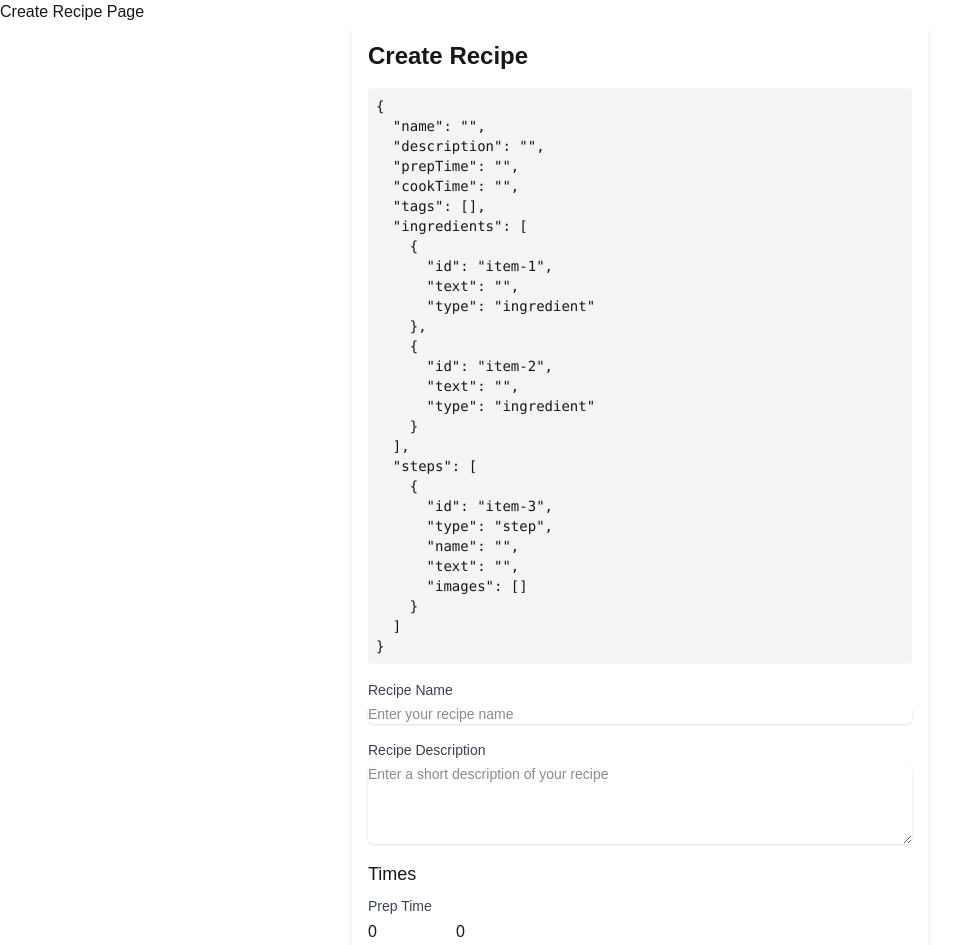
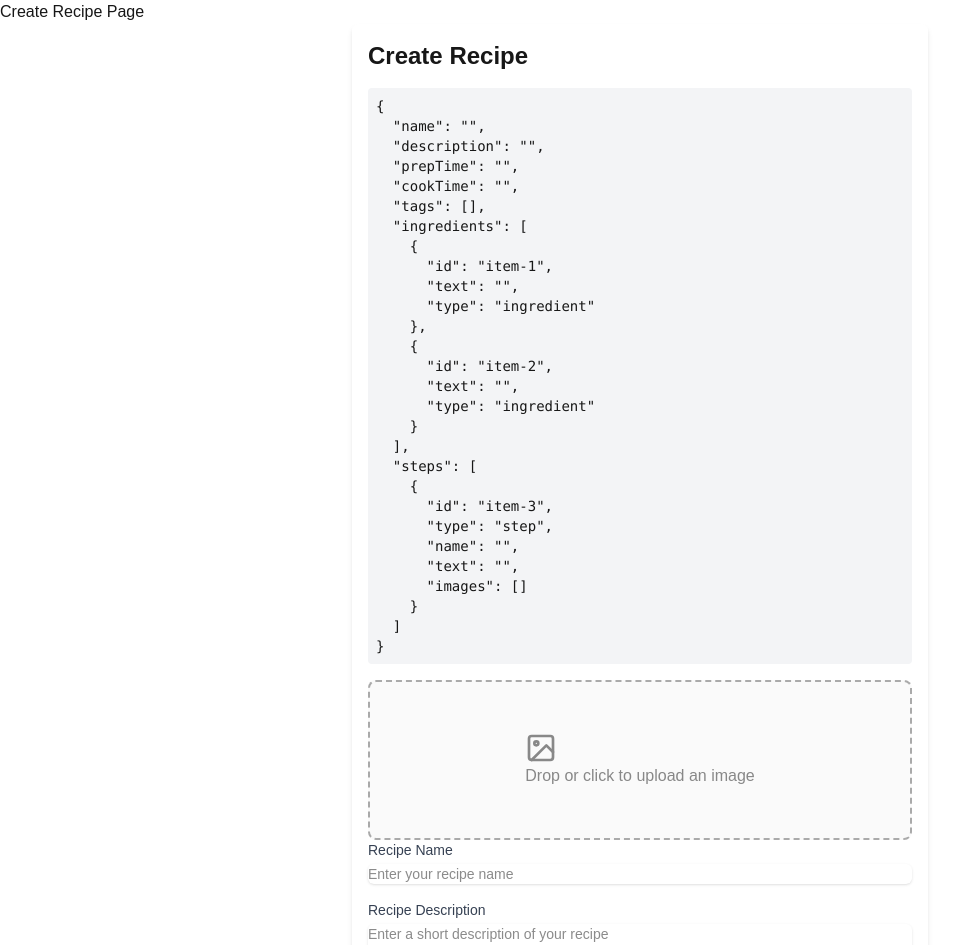
Before and after one commit to roganhope/sehreats2, a Next.js app: page /createrecipe in a window 1280 px wide. Shown: the top 945 px of the page, without its empty margins (0-975 px from the left). Built offline with nearby package versions, Linux system fonts and the light colour scheme.

Commit message:
added three crop for main image with no funcitonality

```diff
--- a/package.json
+++ b/package.json
@@ -15,6 +15,7 @@
     "next": "15.5.3",
     "react": "19.1.0",
     "react-dom": "19.1.0",
+    "react-easy-crop": "^5.5.1",
     "react-icons": "^5.5.0",
     "zustand": "^5.0.8"
   },
--- a/src/components/create_recipe/CreateRecipeContainer.jsx
+++ b/src/components/create_recipe/CreateRecipeContainer.jsx
@@ -6,7 +6,7 @@ import RecipeDescription from "./RecipeDescription";
 import RecipeTime from "./RecipeTime";
 import InstructionsContainer from "./Instructions/InstructionsContainer";
 import SelectTags from "./SelectTags";
-
+import ImageUploadAndCrop from "./ImageUploadAndCrop";
 import RecipeIngredients from "./RecipeIngredients";
 const CreateRecipeContainer = () => {
   const store = useRecipeStore(); // get the entire store
@@ -19,6 +19,7 @@ const CreateRecipeContainer = () => {
       <pre className="mb-4 p-2 bg-gray-100 rounded text-sm">
         {JSON.stringify(store, null, 2)}
       </pre>
+      <ImageUploadAndCrop />
 
       <RecipeName />
       <RecipeDescription />
--- /dev/null
+++ b/src/components/create_recipe/ImageUploadAndCrop.jsx
@@ -0,0 +1,146 @@
+"use client";
+
+import React, { useState } from "react";
+import Cropper from "react-easy-crop";
+import { FiImage } from "react-icons/fi";
+
+const cropConfigs = [
+  { id: "16x9", aspect: 16 / 9, label: "16:9 (SEO / Hero)" },
+  { id: "4x3", aspect: 4 / 3, label: "4:3 (Inline)" },
+  { id: "2x3", aspect: 2 / 3, label: "2:3 (Portrait / Pinterest)" },
+];
+
+export default function ImageUploadAndCrop() {
+  const [original, setOriginal] = useState(null);
+  const [crops, setCrops] = useState({});
+  const [zoom, setZoom] = useState({
+    "16x9": 1,
+    "4x3": 1,
+    "2x3": 1,
+  });
+  const [customImages, setCustomImages] = useState({}); // stores per-crop override
+
+  const handleFiles = (files, cropId = null) => {
+    const file = files[0];
+    if (!file) return;
+
+    const preview = URL.createObjectURL(file);
+
+    if (cropId) {
+      // Replace specific crop
+      setCustomImages((prev) => ({ ...prev, [cropId]: preview }));
+    } else {
+      // Main image
+      setOriginal(preview);
+    }
+  };
+
+  const handleDrop = (e, cropId = null) => {
+    e.preventDefault();
+    handleFiles(e.dataTransfer.files, cropId);
+  };
+
+  const handleFileSelect = (e, cropId = null) => {
+    if (e.target.files) handleFiles(e.target.files, cropId);
+  };
+
+  const renderDropzone = (cropId) => (
+    <div
+      onDrop={(e) => handleDrop(e, cropId)}
+      onDragOver={(e) => e.preventDefault()}
+      onClick={() =>
+        document
+          .getElementById(cropId ? `fileInput-${cropId}` : "fileInput")
+          ?.click()
+      }
+      style={{
+        width: "100%",
+        minHeight: "160px",
+        border: "2px dashed #aaa",
+        borderRadius: "8px",
+        display: "flex",
+        alignItems: "center",
+        justifyContent: "center",
+        cursor: "pointer",
+        background: "#fafafa",
+      }}
+    >
+      <input
+        type="file"
+        id={cropId ? `fileInput-${cropId}` : "fileInput"}
+        accept="image/*"
+        style={{ display: "none" }}
+        onChange={(e) => handleFileSelect(e, cropId)}
+      />
+      <div style={{ textAlign: "center", color: "#888" }}>
+        <FiImage size={32} />
+        <p>Drop or click to upload {cropId ? "this crop" : "an image"}</p>
+      </div>
+    </div>
+  );
+
+  return (
+    <div style={{ display: "grid", gap: "2rem" }}>
+      {/* Main image upload */}
+      {!original && renderDropzone(null)}
+
+      {/* Croppers */}
+      {original &&
+        cropConfigs.map((cfg) => {
+          const imageToUse = customImages[cfg.id] || original;
+          const containerWidth = 800;
+          const containerHeight = containerWidth / cfg.aspect;
+
+          return (
+            <div key={cfg.id} style={{ width: "100%", marginBottom: "2rem" }}>
+              <div style={{ marginBottom: "0.5rem" }}>
+                <strong>{cfg.label}</strong>{" "}
+                <button
+                  style={{ marginLeft: "1rem" }}
+                  onClick={() => renderDropzone(cfg.id)}
+                >
+                  Change image
+                </button>
+              </div>
+
+              {/* Dropzone for replacing crop */}
+              {!customImages[cfg.id] && renderDropzone(cfg.id)}
+
+              {/* Cropper */}
+              <div
+                style={{
+                  width: "100%",
+                  maxWidth: `${containerWidth}px`,
+                  height: containerHeight,
+                  position: "relative",
+                  background: "#f0f0f0",
+                }}
+              >
+                <Cropper
+                  image={imageToUse}
+                  aspect={cfg.aspect}
+                  crop={crops[cfg.id]?.crop || { x: 0, y: 0 }}
+                  zoom={zoom[cfg.id]}
+                  onCropChange={(crop) =>
+                    setCrops((prev) => ({
+                      ...prev,
+                      [cfg.id]: { ...prev[cfg.id], crop },
+                    }))
+                  }
+                  onZoomChange={(z) =>
+                    setZoom((prev) => ({ ...prev, [cfg.id]: z }))
+                  }
+                  onCropComplete={(croppedArea, croppedAreaPixels) =>
+                    setCrops((prev) => ({
+                      ...prev,
+                      [cfg.id]: { ...prev[cfg.id], croppedAreaPixels },
+                    }))
+                  }
+                />
+              </div>
+            </div>
+          );
+        })}
+    </div>
+  );
+}
```
Also changed, not shown: 1 other file (tests, documents, lock files or other folders).
